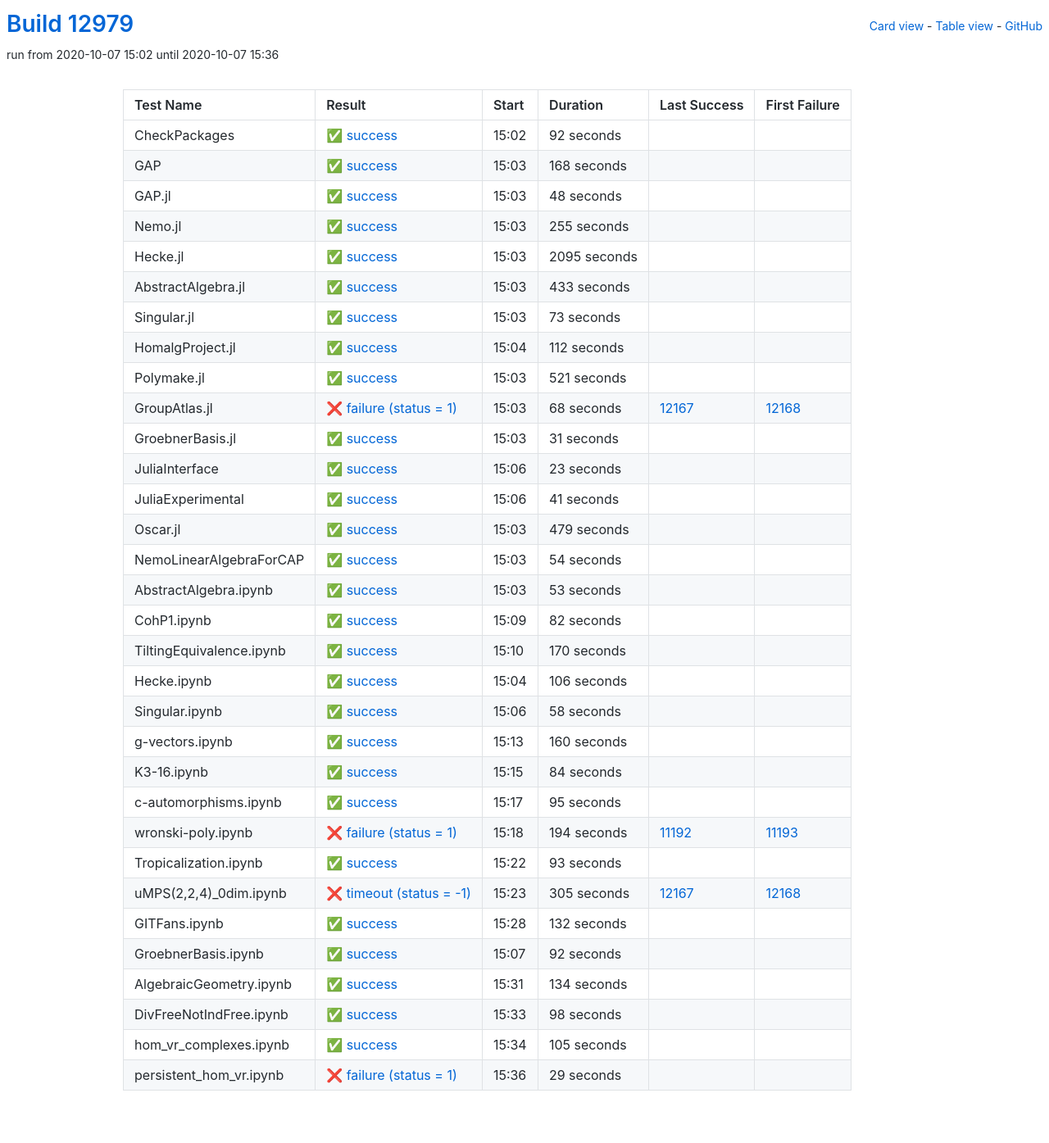
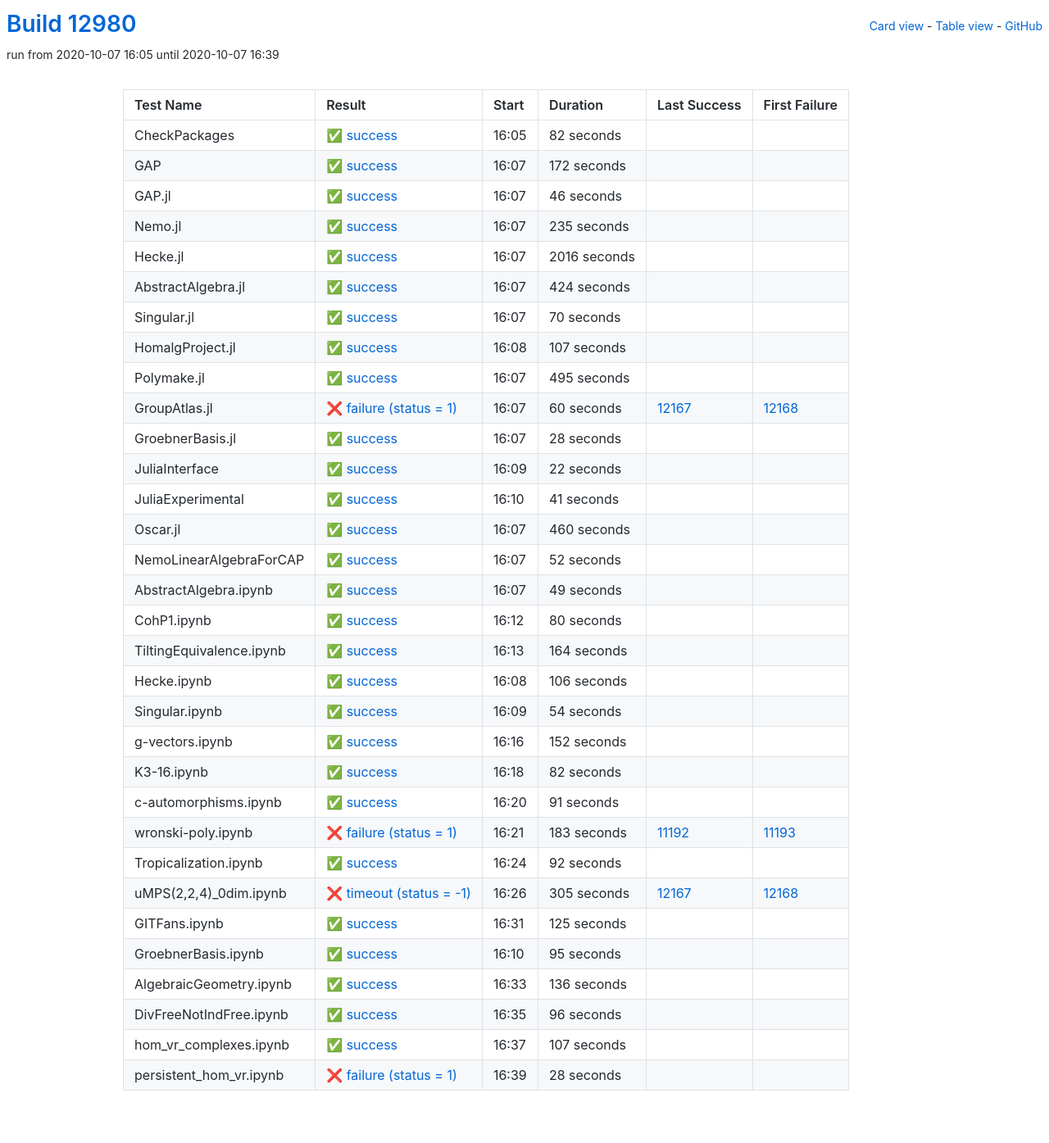
Before and after one commit to oscar-system/oscar-ci-status, a Jekyll site: the page built from table.html, in a window 1280 px wide. Shown: the whole page at 82% size. Built offline with Jekyll 4.4.1, drawn with Linux system fonts in a browser that asks for light colours.

Commit message:
Build #12980

```diff
--- a/_data/ci.yml
+++ b/_data/ci.yml
@@ -1,6 +1,6 @@
 ---
-build: 12979
-build_url: https://oscarci.mathematik.uni-kl.de/job/oscar/12979/
+build: 12980
+build_url: https://oscarci.mathematik.uni-kl.de/job/oscar/12980/
 job: oscar
 organization: oscar-system
 repo: oscar-ci-status
@@ -8,152 +8,152 @@
 tests:
 - name: CheckPackages
   id: checkpackages
-  log: https://oscarci.mathematik.uni-kl.de/job/oscar/12979/artifact/logs/build-12979/CheckPackages.log
-  start: 2020-10-07 15:02
+  log: https://oscarci.mathematik.uni-kl.de/job/oscar/12980/artifact/logs/build-12980/CheckPackages.log
+  start: 2020-10-07 16:05
   success: true
   exitcode: 0
   status: success
-  duration: 92
+  duration: 82
   last_success: false
   last_success_url:
   first_failure: false
   first_failure_url:
 - name: GAP
   id: gap
-  log: https://oscarci.mathematik.uni-kl.de/job/oscar/12979/artifact/logs/build-12979/GAP.log
-  start: 2020-10-07 15:03
+  log: https://oscarci.mathematik.uni-kl.de/job/oscar/12980/artifact/logs/build-12980/GAP.log
+  start: 2020-10-07 16:07
   success: true
   exitcode: 0
   status: success
-  duration: 168
+  duration: 172
   last_success: false
   last_success_url:
   first_failure: false
   first_failure_url:
 - name: GAP.jl
   id: gap-jl
-  log: https://oscarci.mathematik.uni-kl.de/job/oscar/12979/artifact/logs/build-12979/GAP.jl.log
-  start: 2020-10-07 15:03
+  log: https://oscarci.mathematik.uni-kl.de/job/oscar/12980/artifact/logs/build-12980/GAP.jl.log
+  start: 2020-10-07 16:07
   success: true
   exitcode: 0
   status: success
-  duration: 48
+  duration: 46
   last_success: false
   last_success_url:
   first_failure: false
   first_failure_url:
 - name: Nemo.jl
   id: nemo-jl
-  log: https://oscarci.mathematik.uni-kl.de/job/oscar/12979/artifact/logs/build-12979/Nemo.jl.log
-  start: 2020-10-07 15:03
+  log: https://oscarci.mathematik.uni-kl.de/job/oscar/12980/artifact/logs/build-12980/Nemo.jl.log
+  start: 2020-10-07 16:07
   success: true
   exitcode: 0
   status: success
-  duration: 255
+  duration: 235
   last_success: false
   last_success_url:
   first_failure: false
   first_failure_url:
 - name: Hecke.jl
   id: hecke-jl
-  log: https://oscarci.mathematik.uni-kl.de/job/oscar/12979/artifact/logs/build-12979/Hecke.jl.log
-  start: 2020-10-07 15:03
+  log: https://oscarci.mathematik.uni-kl.de/job/oscar/12980/artifact/logs/build-12980/Hecke.jl.log
+  start: 2020-10-07 16:07
   success: true
   exitcode: 0
   status: success
-  duration: 2095
+  duration: 2016
   last_success: false
   last_success_url:
   first_failure: false
   first_failure_url:
 - name: AbstractAlgebra.jl
   id: abstractalgebra-jl
-  log: https://oscarci.mathematik.uni-kl.de/job/oscar/12979/artifact/logs/build-12979/AbstractAlgebra.jl.log
-  start: 2020-10-07 15:03
+  log: https://oscarci.mathematik.uni-kl.de/job/oscar/12980/artifact/logs/build-12980/AbstractAlgebra.jl.log
+  start: 2020-10-07 16:07
   success: true
   exitcode: 0
   status: success
-  duration: 433
+  duration: 424
   last_success: false
   last_success_url:
   first_failure: false
   first_failure_url:
 - name: Singular.jl
   id: singular-jl
-  log: https://oscarci.mathematik.uni-kl.de/job/oscar/12979/artifact/logs/build-12979/Singular.jl.log
-  start: 2020-10-07 15:03
+  log: https://oscarci.mathematik.uni-kl.de/job/oscar/12980/artifact/logs/build-12980/Singular.jl.log
+  start: 2020-10-07 16:07
   success: true
   exitcode: 0
   status: success
-  duration: 73
+  duration: 70
   last_success: false
   last_success_url:
   first_failure: false
   first_failure_url:
 - name: HomalgProject.jl
   id: homalgproject-jl
-  log: https://oscarci.mathematik.uni-kl.de/job/oscar/12979/artifact/logs/build-12979/HomalgProject.jl.log
-  start: 2020-10-07 15:04
+  log: https://oscarci.mathematik.uni-kl.de/job/oscar/12980/artifact/logs/build-12980/HomalgProject.jl.log
+  start: 2020-10-07 16:08
   success: true
   exitcode: 0
   status: success
-  duration: 112
+  duration: 107
   last_success: false
   last_success_url:
   first_failure: false
   first_failure_url:
 - name: Polymake.jl
   id: polymake-jl
-  log: https://oscarci.mathematik.uni-kl.de/job/oscar/12979/artifact/logs/build-12979/Polymake.jl.log
-  start: 2020-10-07 15:03
+  log: https://oscarci.mathematik.uni-kl.de/job/oscar/12980/artifact/logs/build-12980/Polymake.jl.log
+  start: 2020-10-07 16:07
   success: true
   exitcode: 0
   status: success
-  duration: 521
+  duration: 495
   last_success: false
   last_success_url:
   first_failure: false
   first_failure_url:
 - name: GroupAtlas.jl
   id: groupatlas-jl
-  log: https://oscarci.mathematik.uni-kl.de/job/oscar/12979/artifact/logs/build-12979/GroupAtlas.jl.log
-  start: 2020-10-07 15:03
+  log: https://oscarci.mathematik.uni-kl.de/job/oscar/12980/artifact/logs/build-12980/GroupAtlas.jl.log
+  start: 2020-10-07 16:07
   success: false
   exitcode: 1
   status: failure
-  duration: 68
+  duration: 60
   last_success: 12167
   last_success_url: https://oscarci.mathematik.uni-kl.de/job/oscar/12167/
   first_failure: 12168
   first_failure_url: https://oscarci.mathematik.uni-kl.de/job/oscar/12168/
 - name: GroebnerBasis.jl
   id: groebnerbasis-jl
-  log: https://oscarci.mathematik.uni-kl.de/job/oscar/12979/artifact/logs/build-12979/GroebnerBasis.jl.log
-  start: 2020-10-07 15:03
+  log: https://oscarci.mathematik.uni-kl.de/job/oscar/12980/artifact/logs/build-12980/GroebnerBasis.jl.log
+  start: 2020-10-07 16:07
   success: true
   exitcode: 0
   status: success
-  duration: 31
+  duration: 28
   last_success: false
   last_success_url:
   first_failure: false
   first_failure_url:
 - name: JuliaInterface
   id: juliainterface
-  log: https://oscarci.mathematik.uni-kl.de/job/oscar/12979/artifact/logs/build-12979/JuliaInterface.log
-  start: 2020-10-07 15:06
+  log: https://oscarci.mathematik.uni-kl.de/job/oscar/12980/artifact/logs/build-12980/JuliaInterface.log
+  start: 2020-10-07 16:09
   success: true
   exitcode: 0
   status: success
-  duration: 23
+  duration: 22
   last_success: false
   last_success_url:
   first_failure: false
   first_failure_url:
 - name: JuliaExperimental
   id: juliaexperimental
-  log: https://oscarci.mathematik.uni-kl.de/job/oscar/12979/artifact/logs/build-12979/JuliaExperimental.log
-  start: 2020-10-07 15:06
+  log: https://oscarci.mathematik.uni-kl.de/job/oscar/12980/artifact/logs/build-12980/JuliaExperimental.log
+  start: 2020-10-07 16:10
   success: true
   exitcode: 0
   status: success
@@ -164,68 +164,68 @@
   first_failure_url:
 - name: Oscar.jl
   id: oscar-jl
-  log: https://oscarci.mathematik.uni-kl.de/job/oscar/12979/artifact/logs/build-12979/Oscar.jl.log
-  start: 2020-10-07 15:03
+  log: https://oscarci.mathematik.uni-kl.de/job/oscar/12980/artifact/logs/build-12980/Oscar.jl.log
+  start: 2020-10-07 16:07
   success: true
   exitcode: 0
   status: success
-  duration: 479
+  duration: 460
   last_success: false
   last_success_url:
   first_failure: false
   first_failure_url:
 - name: NemoLinearAlgebraForCAP
   id: nemolinearalgebraforcap
-  log: https://oscarci.mathematik.uni-kl.de/job/oscar/12979/artifact/logs/build-12979/NemoLinearAlgebraForCAP.log
-  start: 2020-10-07 15:03
+  log: https://oscarci.mathematik.uni-kl.de/job/oscar/12980/artifact/logs/build-12980/NemoLinearAlgebraForCAP.log
+  start: 2020-10-07 16:07
   success: true
   exitcode: 0
   status: success
-  duration: 54
+  duration: 52
   last_success: false
   last_success_url:
   first_failure: false
   first_failure_url:
 - name: AbstractAlgebra.ipynb
   id: abstractalgebra-ipynb
-  log: https://oscarci.mathematik.uni-kl.de/job/oscar/12979/artifact/logs/build-12979/AbstractAlgebra.ipynb.log
-  start: 2020-10-07 15:03
+  log: https://oscarci.mathematik.uni-kl.de/job/oscar/12980/artifact/logs/build-12980/AbstractAlgebra.ipynb.log
+  start: 2020-10-07 16:07
   success: true
   exitcode: 0
   status: success
-  duration: 53
+  duration: 49
   last_success: false
   last_success_url:
   first_failure: false
   first_failure_url:
 - name: CohP1.ipynb
   id: cohp1-ipynb
-  log: https://oscarci.mathematik.uni-kl.de/job/oscar/12979/artifact/logs/build-12979/CohP1.ipynb.log
-  start: 2020-10-07 15:09
+  log: https://oscarci.mathematik.uni-kl.de/job/oscar/12980/artifact/logs/build-12980/CohP1.ipynb.log
+  start: 2020-10-07 16:12
   success: true
   exitcode: 0
   status: success
-  duration: 82
+  duration: 80
   last_success: false
   last_success_url:
   first_failure: false
   first_failure_url:
 - name: TiltingEquivalence.ipynb
   id: tiltingequivalence-ipynb
-  log: https://oscarci.mathematik.uni-kl.de/job/oscar/12979/artifact/logs/build-12979/TiltingEquivalence.ipynb.log
-  start: 2020-10-07 15:10
+  log: https://oscarci.mathematik.uni-kl.de/job/oscar/12980/artifact/logs/build-12980/TiltingEquivalence.ipynb.log
+  start: 2020-10-07 16:13
   success: true
   exitcode: 0
   status: success
-  duration: 170
+  duration: 164
   last_success: false
   last_success_url:
   first_failure: false
   first_failure_url:
 - name: Hecke.ipynb
   id: hecke-ipynb
-  log: https://oscarci.mathematik.uni-kl.de/job/oscar/12979/artifact/logs/build-12979/Hecke.ipynb.log
-  start: 2020-10-07 15:04
+  log: https://oscarci.mathematik.uni-kl.de/job/oscar/12980/artifact/logs/build-12980/Hecke.ipynb.log
+  start: 2020-10-07 16:08
   success: true
   exitcode: 0
   status: success
@@ -236,80 +236,80 @@
   first_failure_url:
 - name: Singular.ipynb
   id: singular-ipynb
-  log: https://oscarci.mathematik.uni-kl.de/job/oscar/12979/artifact/logs/build-12979/Singular.ipynb.log
-  start: 2020-10-07 15:06
+  log: https://oscarci.mathematik.uni-kl.de/job/oscar/12980/artifact/logs/build-12980/Singular.ipynb.log
+  start: 2020-10-07 16:09
   success: true
   exitcode: 0
   status: success
-  duration: 58
+  duration: 54
   last_success: false
   last_success_url:
   first_failure: false
   first_failure_url:
 - name: g-vectors.ipynb
   id: g-vectors-ipynb
-  log: https://oscarci.mathematik.uni-kl.de/job/oscar/12979/artifact/logs/build-12979/g-vectors.ipynb.log
-  start: 2020-10-07 15:13
+  log: https://oscarci.mathematik.uni-kl.de/job/oscar/12980/artifact/logs/build-12980/g-vectors.ipynb.log
+  start: 2020-10-07 16:16
   success: true
   exitcode: 0
   status: success
-  duration: 160
+  duration: 152
   last_success: false
   last_success_url:
   first_failure: false
   first_failure_url:
 - name: K3-16.ipynb
   id: k3-16-ipynb
-  log: https://oscarci.mathematik.uni-kl.de/job/oscar/12979/artifact/logs/build-12979/K3-16.ipynb.log
-  start: 2020-10-07 15:15
+  log: https://oscarci.mathematik.uni-kl.de/job/oscar/12980/artifact/logs/build-12980/K3-16.ipynb.log
+  start: 2020-10-07 16:18
   success: true
   exitcode: 0
   status: success
-  duration: 84
+  duration: 82
   last_success: false
   last_success_url:
   first_failure: false
   first_failure_url:
 - name: c-automorphisms.ipynb
   id: c-automorphisms-ipynb
-  log: https://oscarci.mathematik.uni-kl.de/job/oscar/12979/artifact/logs/build-12979/c-automorphisms.ipynb.log
-  start: 2020-10-07 15:17
+  log: https://oscarci.mathematik.uni-kl.de/job/oscar/12980/artifact/logs/build-12980/c-automorphisms.ipynb.log
+  start: 2020-10-07 16:20
   success: true
   exitcode: 0
   status: success
-  duration: 95
+  duration: 91
   last_success: false
   last_success_url:
   first_failure: false
   first_failure_url:
 - name: wronski-poly.ipynb
   id: wronski-poly-ipynb
-  log: https://oscarci.mathematik.uni-kl.de/job/oscar/12979/artifact/logs/build-12979/wronski-poly.ipynb.log
-  start: 2020-10-07 15:18
+  log: https://oscarci.mathematik.uni-kl.de/job/oscar/12980/artifact/logs/build-12980/wronski-poly.ipynb.log
+  start: 2020-10-07 16:21
   success: false
   exitcode: 1
   status: failure
-  duration: 194
+  duration: 183
   last_success: 11192
   last_success_url: https://oscarci.mathematik.uni-kl.de/job/oscar/11192/
   first_failure: 11193
   first_failure_url: https://oscarci.mathematik.uni-kl.de/job/oscar/11193/
 - name: Tropicalization.ipynb
   id: tropicalization-ipynb
-  log: https://oscarci.mathematik.uni-kl.de/job/oscar/12979/artifact/logs/build-12979/Tropicalization.ipynb.log
-  start: 2020-10-07 15:22
+  log: https://oscarci.mathematik.uni-kl.de/job/oscar/12980/artifact/logs/build-12980/Tropicalization.ipynb.log
+  start: 2020-10-07 16:24
   success: true
   exitcode: 0
   status: success
-  duration: 93
+  duration: 92
   last_success: false
   last_success_url:
   first_failure: false
   first_failure_url:
 - name: uMPS(2,2,4)_0dim.ipynb
   id: umps-2-2-4-0dim-ipynb
-  log: https://oscarci.mathematik.uni-kl.de/job/oscar/12979/artifact/logs/build-12979/uMPS-2-2-4-_0dim.ipynb.log
-  start: 2020-10-07 15:23
+  log: https://oscarci.mathematik.uni-kl.de/job/oscar/12980/artifact/logs/build-12980/uMPS-2-2-4-_0dim.ipynb.log
+  start: 2020-10-07 16:26
   success: false
   exitcode: -1
   status: timeout
@@ -320,72 +320,72 @@
   first_failure_url: https://oscarci.mathematik.uni-kl.de/job/oscar/12168/
 - name: GITFans.ipynb
   id: gitfans-ipynb
-  log: https://oscarci.mathematik.uni-kl.de/job/oscar/12979/artifact/logs/build-12979/GITFans.ipynb.log
-  start: 2020-10-07 15:28
+  log: https://oscarci.mathematik.uni-kl.de/job/oscar/12980/artifact/logs/build-12980/GITFans.ipynb.log
+  start: 2020-10-07 16:31
   success: true
   exitcode: 0
   status: success
-  duration: 132
+  duration: 125
   last_success: false
   last_success_url:
   first_failure: false
   first_failure_url:
 - name: GroebnerBasis.ipynb
   id: groebnerbasis-ipynb
-  log: https://oscarci.mathematik.uni-kl.de/job/oscar/12979/artifact/logs/build-12979/GroebnerBasis.ipynb.log
-  start: 2020-10-07 15:07
+  log: https://oscarci.mathematik.uni-kl.de/job/oscar/12980/artifact/logs/build-12980/GroebnerBasis.ipynb.log
+  start: 2020-10-07 16:10
   success: true
   exitcode: 0
   status: success
-  duration: 92
+  duration: 95
   last_success: false
   last_success_url:
   first_failure: false
   first_failure_url:
 - name: AlgebraicGeometry.ipynb
   id: algebraicgeometry-ipynb
-  log: https://oscarci.mathematik.uni-kl.de/job/oscar/12979/artifact/logs/build-12979/AlgebraicGeometry.ipynb.log
-  start: 2020-10-07 15:31
+  log: https://oscarci.mathematik.uni-kl.de/job/oscar/12980/artifact/logs/build-12980/AlgebraicGeometry.ipynb.log
+  start: 2020-10-07 16:33
   success: true
   exitcode: 0
   status: success
-  duration: 134
+  duration: 136
   last_success: false
   last_success_url:
   first_failure: false
   first_failure_url:
 - name: DivFreeNotIndFree.ipynb
   id: divfreenotindfree-ipynb
-  log: https://oscarci.mathematik.uni-kl.de/job/oscar/12979/artifact/logs/build-12979/DivFreeNotIndFree.ipynb.log
-  start: 2020-10-07 15:33
+  log: https://oscarci.mathematik.uni-kl.de/job/oscar/12980/artifact/logs/build-12980/DivFreeNotIndFree.ipynb.log
+  start: 2020-10-07 16:35
   success: true
   exitcode: 0
   status: success
-  duration: 98
+  duration: 96
   last_success: false
   last_success_url:
   first_failure: false
   first_failure_url:
 - name: hom_vr_complexes.ipynb
   id: hom-vr-complexes-ipynb
-  log: https://oscarci.mathematik.uni-kl.de/job/oscar/12979/artifact/logs/build-12979/hom_vr_complexes.ipynb.log
-  start: 2020-10-07 15:34
+  log: https://oscarci.mathematik.uni-kl.de/job/oscar/12980/artifact/logs/build-12980/hom_vr_complexes.ipynb.log
+  start: 2020-10-07 16:37
   success: true
   exitcode: 0
   status: success
-  duration: 105
+  duration: 107
   last_success: false
   last_success_url:
   first_failure: false
   first_failure_url:
 - name: persistent_hom_vr.ipynb
   id: persistent-hom-vr-ipynb
-  log: https://oscarci.mathematik.uni-kl.de/job/oscar/12979/artifact/logs/build-12979/persistent_hom_vr.ipynb.log
-  start: 2020-10-07 15:36
+  log: https://oscarci.mathematik.uni-kl.de/job/oscar/12980/artifact/logs/build-12980/persistent_hom_vr.ipynb.log
+  start: 2020-10-07 16:39
   success: false
   exitcode: 1
   status: failure
-  duration: 29
+  duration: 28
   last_success: false
   last_success_url:
   first_failure: false
```
Also changed, not shown: README.md.
